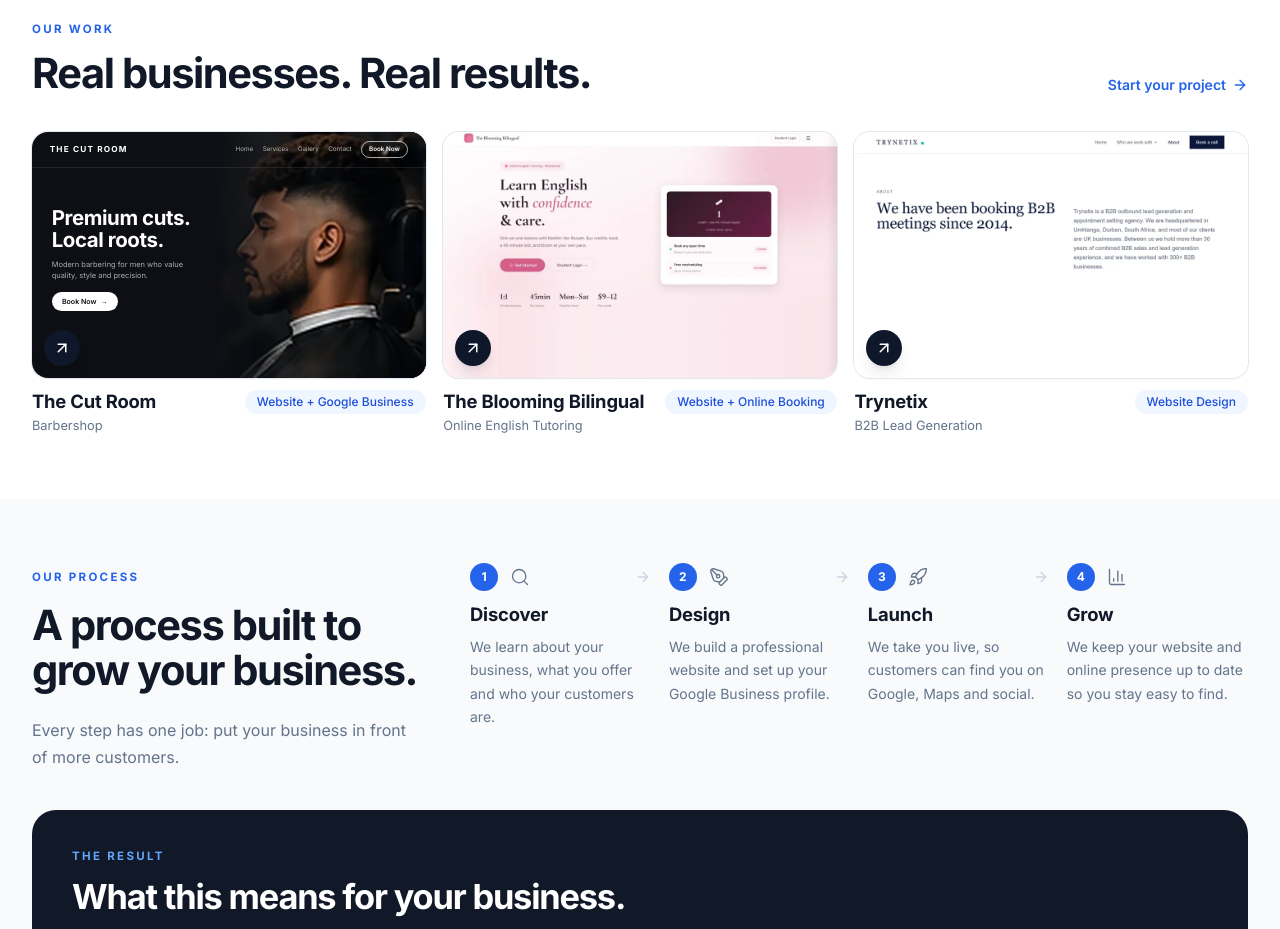
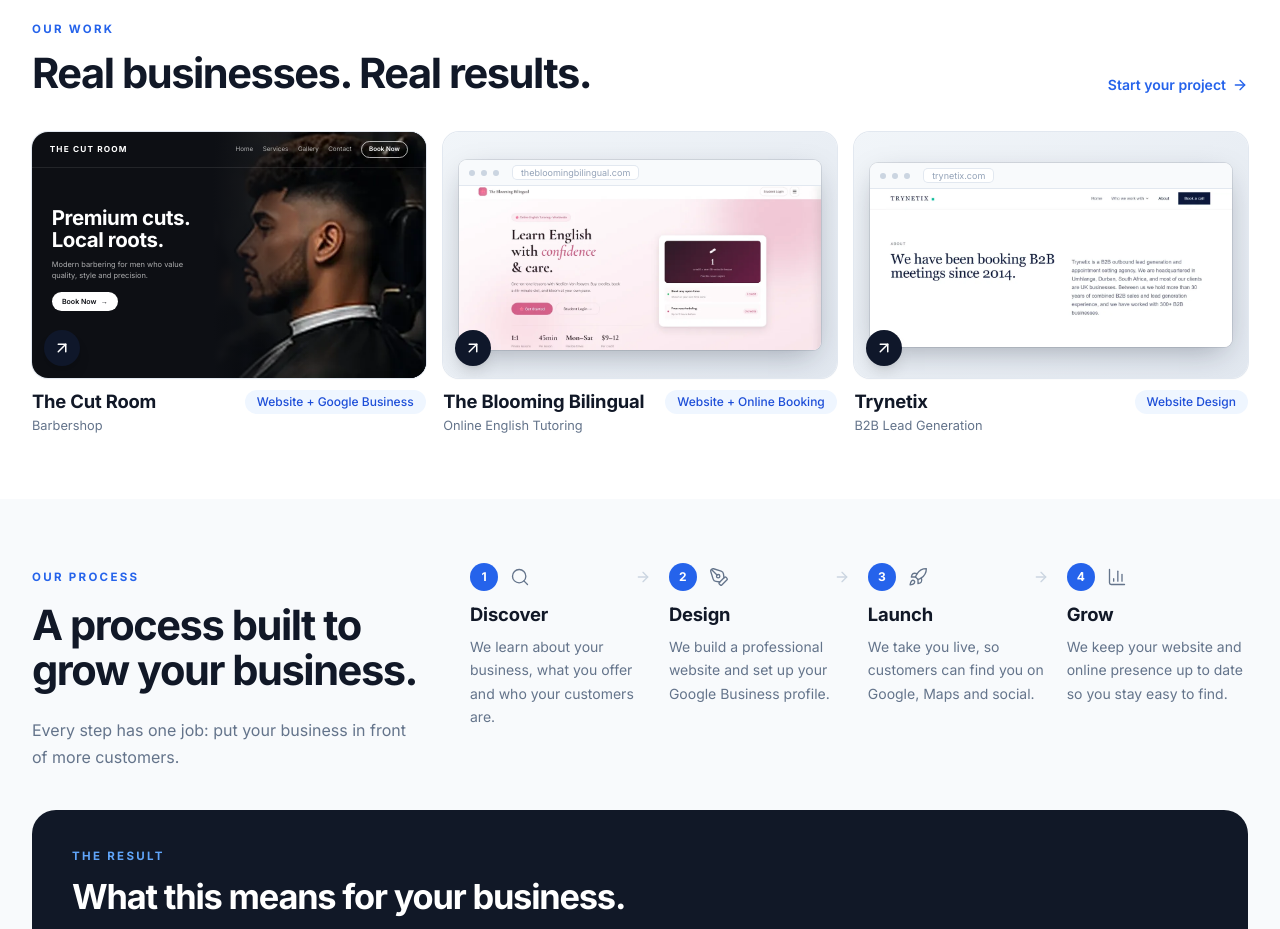
Before and after one commit to samuelbaradhuwar-svg/KODA-3, a React (Vite) app: page / in a window 1280 px wide. Shown: the part 1360-2289 px from the top of the page. Built offline with nearby package versions, Linux system fonts and the light colour scheme.

Commit message:
Show portfolio screenshots inside a browser frame so the site's navigation is fully visible
Co-Authored-By: Claude Sonnet 5.5 <noreply@anthropic.com>
Claude-Session: https://claude.ai/code/session_01UQ7kCAqGcuMibxd5HC5zc2

```diff
--- a/src/App.jsx
+++ b/src/App.jsx
@@ -1494,6 +1494,30 @@ function WhyChooseUs() {
 }
 
 /* ===== components/Portfolio.jsx ===== */
+// A real site screenshot inside a small browser window, so the page's own navigation bar stays fully visible.
+function BrowserShot({ project }) {
+  const host = project.url ? new URL(project.url).hostname.replace(/^www\./, "") : "";
+  return (
+    <div className="flex h-full w-full items-center justify-center bg-gradient-to-br from-slate-100 to-slate-200 px-[4%]">
+      <div className="w-full overflow-hidden rounded-lg bg-white shadow-[0_10px_30px_-8px_rgba(15,23,42,0.35)] ring-1 ring-slate-900/10">
+        <div className="flex items-center gap-1.5 border-b border-slate-200 bg-slate-50 px-2.5 py-1.5">
+          <span className="h-1.5 w-1.5 rounded-full bg-slate-300" />
+          <span className="h-1.5 w-1.5 rounded-full bg-slate-300" />
+          <span className="h-1.5 w-1.5 rounded-full bg-slate-300" />
+          <span className="ml-2 truncate rounded bg-white px-2 py-0.5 text-[9px] leading-none text-slate-400 ring-1 ring-slate-200">{host}</span>
+        </div>
+        <img
+          src={project.screenshot}
+          alt={`${project.name} website`}
+          loading="lazy"
+          decoding="async"
+          className="block h-auto w-full"
+        />
+      </div>
+    </div>
+  );
+}
+
 function ViewProject({ project }) {
   const cls =
     "absolute bottom-3 left-3 inline-flex h-9 items-center rounded-full bg-slate-900 px-[9px] text-white shadow-lg transition-colors duration-300 hover:bg-blue-600 group-hover:bg-blue-600";
@@ -1526,15 +1550,7 @@ function ProjectCard({ project, i }) {
         <div className="relative overflow-hidden rounded-2xl shadow-sm ring-1 ring-slate-200 transition-all duration-500 group-hover:-translate-y-1 group-hover:shadow-xl" style={{ aspectRatio: "16 / 10" }}>
           <div className="absolute inset-0 transition-transform duration-700 ease-out group-hover:scale-[1.04]">
             {project.screenshot ? (
-              <img
-                src={project.screenshot}
-                alt={`${project.name} website`}
-                width={960}
-                height={600}
-                loading="lazy"
-                decoding="async"
-                className="h-full w-full object-cover object-top"
-              />
+              <BrowserShot project={project} />
             ) : (
               <SiteThumb project={project} />
             )}
```
Also changed, not shown: src/assets/photo-blooming-bilingual.webp, src/assets/photo-trynetix.webp.
